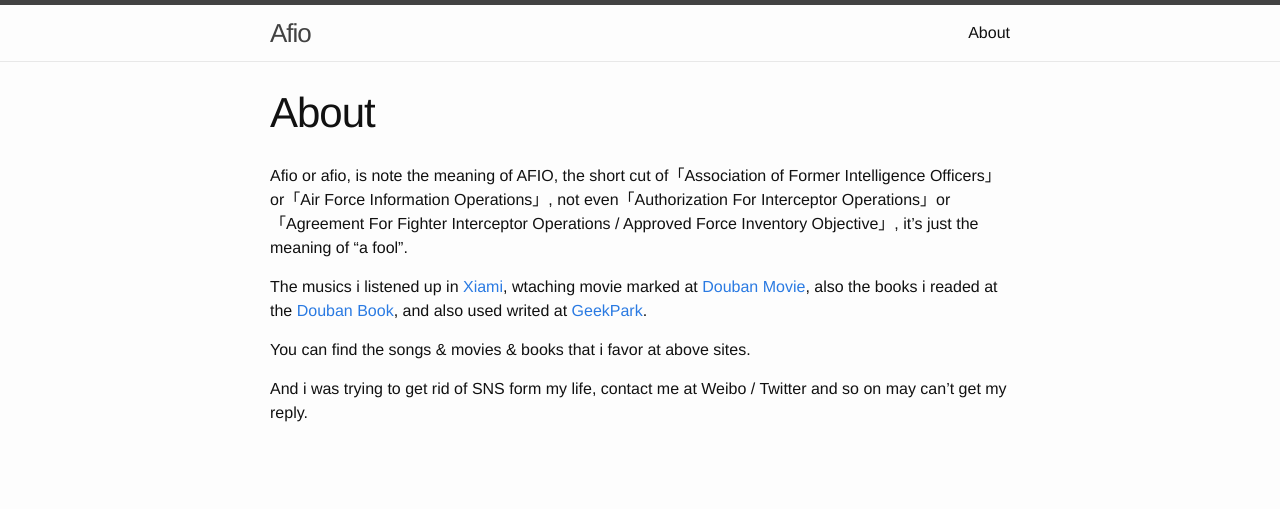
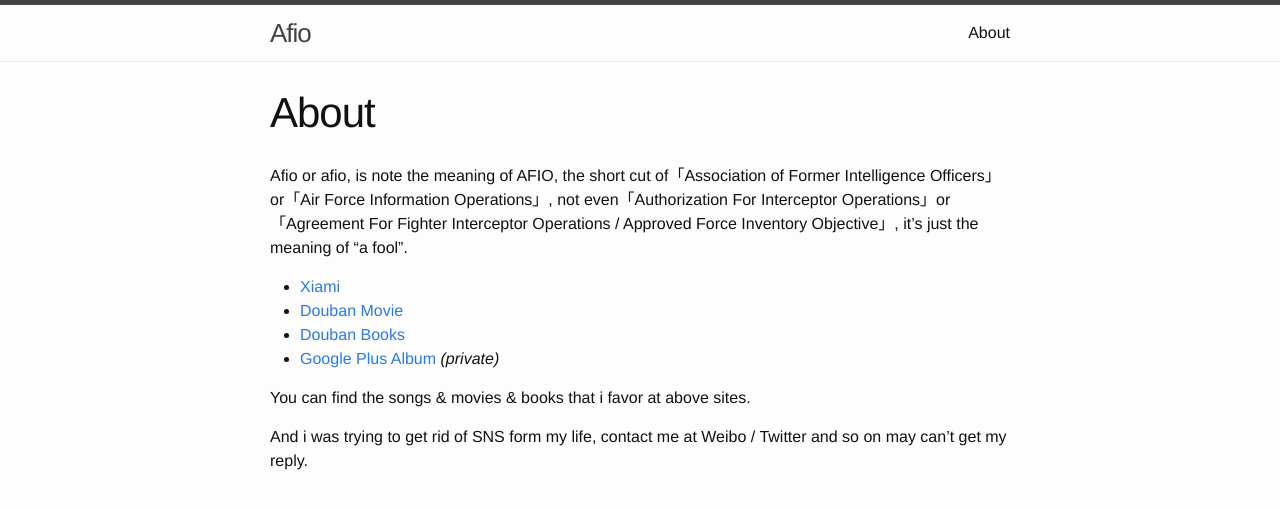
Before and after one commit to Afio/afio.github.io, a Jekyll site: the page built from about.md, in a window 1280 px wide. Shown: the top 509 px of the page. Built offline with Jekyll 4.4.1, drawn with Linux system fonts in a browser that asks for light colours.

Commit message:
about update

```diff
--- a/about.md
+++ b/about.md
@@ -6,7 +6,10 @@ permalink: /about/
 
 Afio or afio, is note the meaning of AFIO, the short cut of「Association of Former Intelligence Officers」or「Air Force Information Operations」, not even「Authorization For Interceptor Operations」or「Agreement For Fighter Interceptor Operations / Approved Force Inventory Objective」, it's just the meaning of "a fool".
 
-The musics i listened up in [Xiami](http://www.xiami.com/u/4170875), wtaching movie marked at [Douban Movie](http://movie.douban.com/people/Afios/collect), also the books i readed at the [Douban Book](http://book.douban.com/people/Afios/collect), and also used writed at [GeekPark](http://www.geekpark.net/users/38400/topics).
+- [Xiami](http://www.xiami.com/u/4170875)
+- [Douban Movie](http://movie.douban.com/people/Afios/collect)
+- [Douban Books](http://book.douban.com/people/Afios/collect)
+- [Google Plus Album](https://plus.google.com/photos/+RandyDong/albums) *(private)*
 
 
 You can find the songs & movies & books that i favor at above sites.
```
